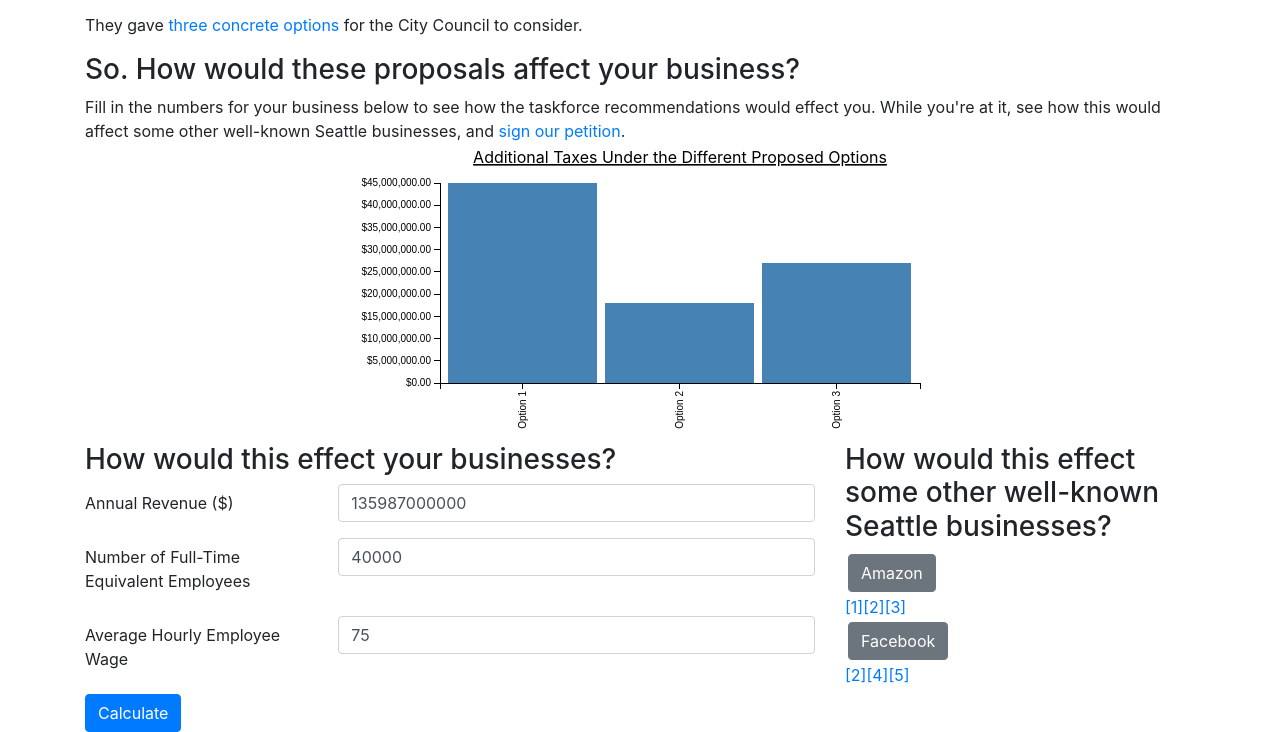
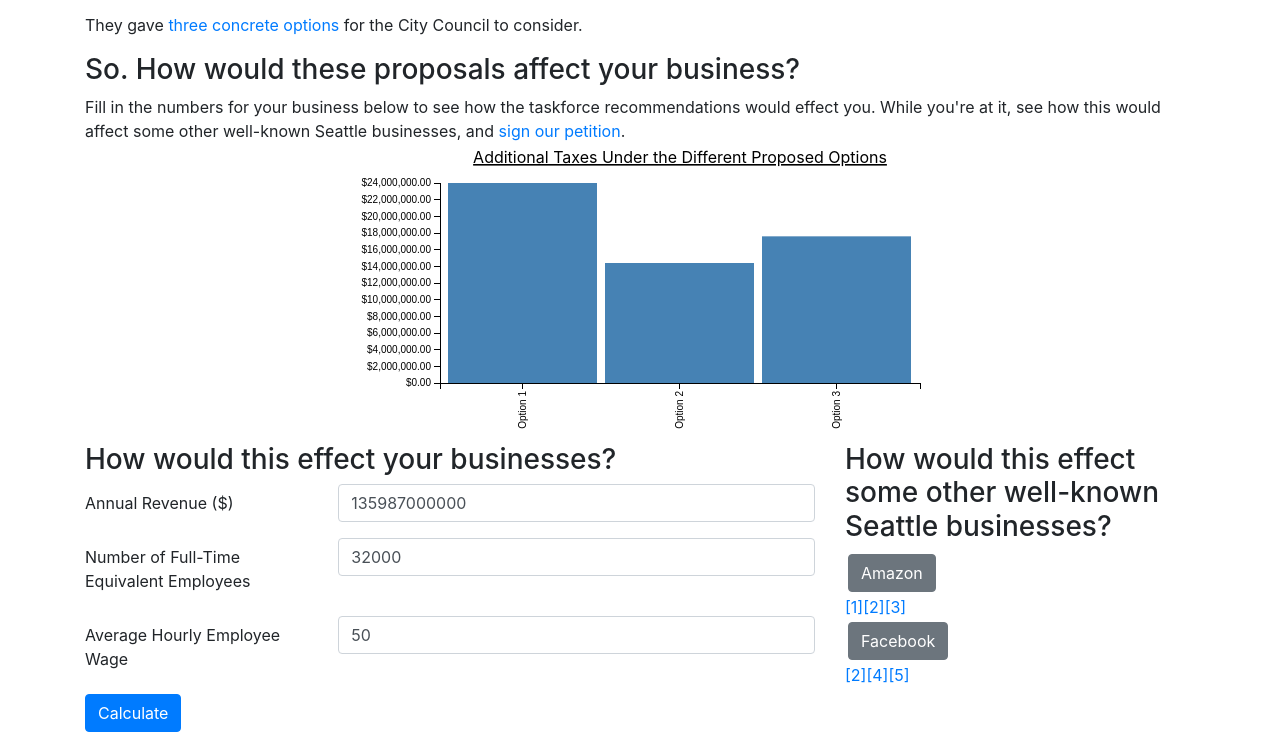
Before and after one commit to ehtinfo/ehtinfo.github.io, a plain HTML site: page index.html in a window 1280 px wide. Shown: the part 139-871 px from the top of the page. Drawn offline with nearby package versions, Linux system fonts and the light colour scheme.

Commit message:
Update index.html

```diff
--- a/index.html
+++ b/index.html
@@ -11,8 +11,8 @@
 	<link rel="stylesheet" href="css/style.css">
 	<script>
 	 var company_stats = {
-	     "amazon": {"revenue": 135987000000,"num_fte": 40000, "employee_wage": 75},
-	     "facebook": {"revenue": 27639000000,"num_fte": 2000, "employee_wage": 75}
+	     "amazon": {"revenue": 135987000000,"num_fte": 32000, "employee_wage": 50},
+	     "facebook": {"revenue": 27639000000,"num_fte": 1600, "employee_wage": 50}
 	 }
 
 	 var margin = {top: 40, right: 20, bottom: 60, left: 100},
```
